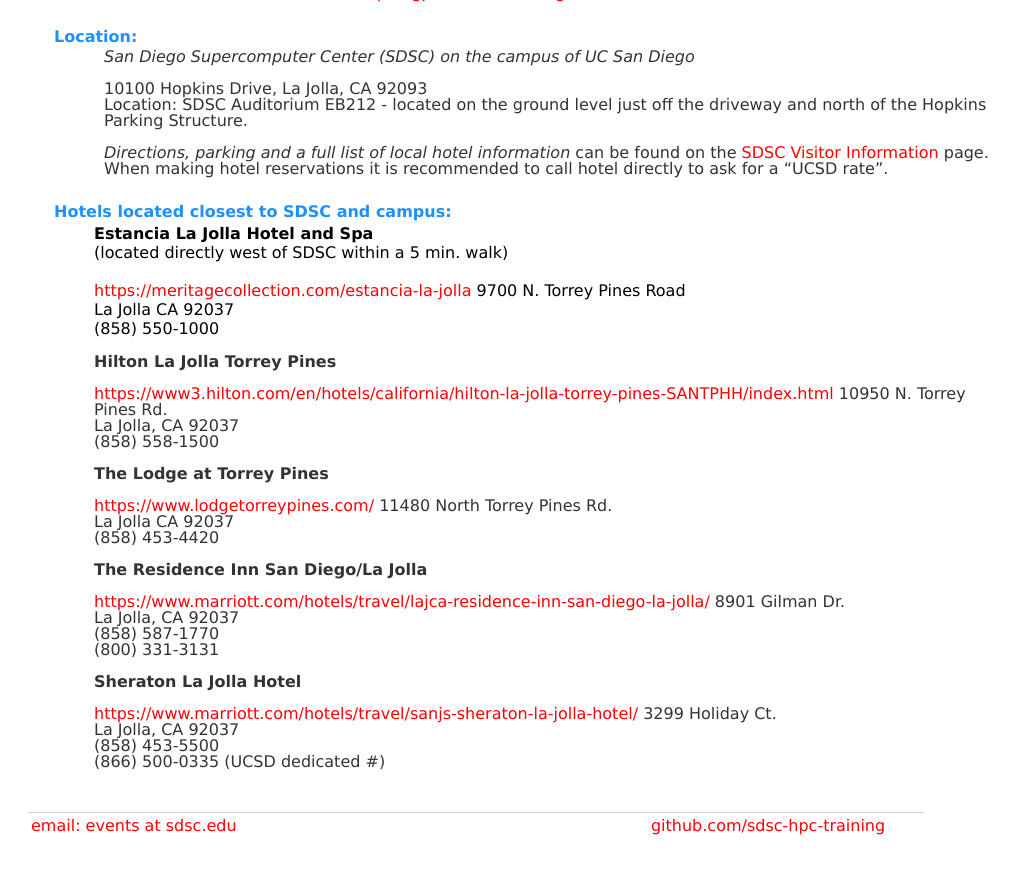
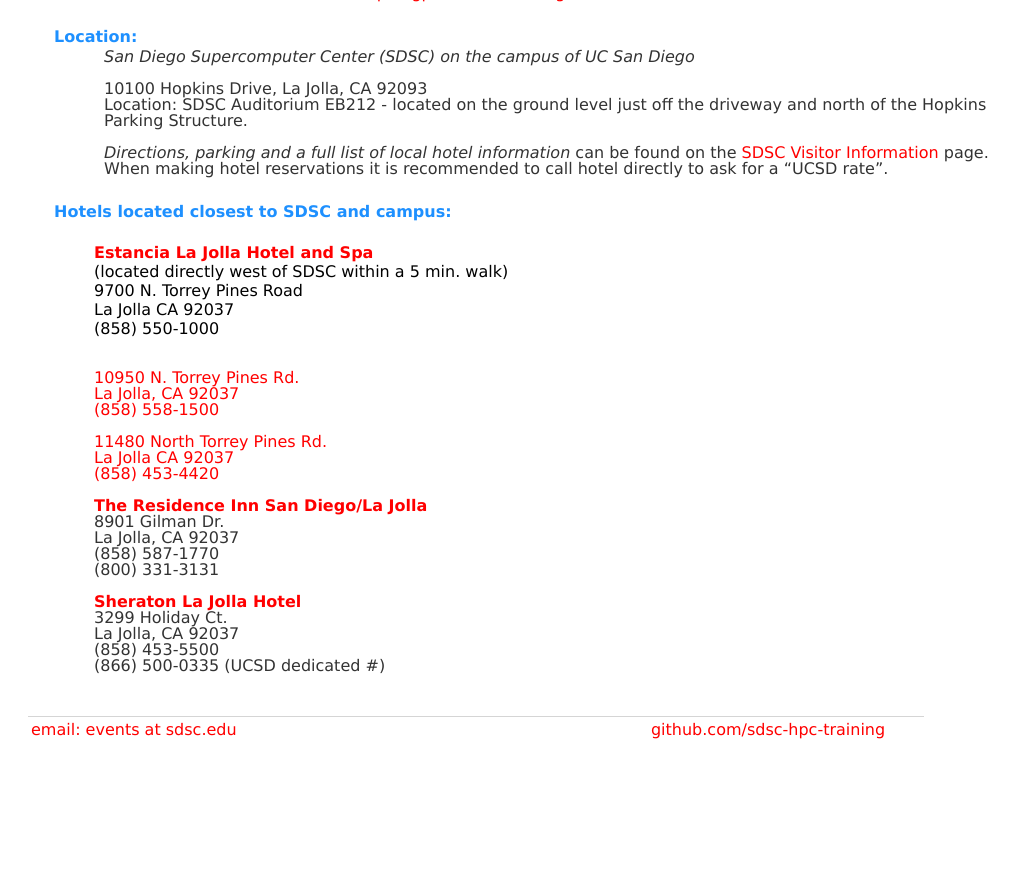
Before and after one commit to sdsc-hpc-training/sdsc-hpc-training.github.io, a Jekyll site: the page built from gpuhackathon/index.html, in a window 1280 px wide and 900 px high, scrolled down 1484 px. Shown: the top 874 px of the window, without its empty margins (164-1183 px from the left). Built offline with Jekyll 4.4.1, drawn with Linux system fonts in a browser that asks for light colours; after the commit the page ends 2288 px from its top, so only the background shows below that.

Commit message:
Update index.html

```diff
--- a/gpuhackathon/index.html
+++ b/gpuhackathon/index.html
@@ -124,41 +124,36 @@
 <tr><td align='left' valign='top'>
   <p> </p>
   <blockquote>
-  <b>Estancia La Jolla Hotel and Spa </b>
+<br><a http="https://meritagecollection.com/estancia-la-jolla"><b>Estancia La Jolla Hotel and Spa</b></a>
   <br class="hoteladdr">
     (located directly west of SDSC within a 5 min. walk)<br>
-    <br><a http="https://meritagecollection.com/estancia-la-jolla">https://meritagecollection.com/estancia-la-jolla</a>
     9700 N. Torrey Pines Road <br>
   La Jolla CA 92037<br>
   (858) 550-1000 	<br>
   </p>
   <p>
-  <b>Hilton La Jolla Torrey Pines</b>
+ <br><a http="https://www3.hilton.com/en/hotels/california/hilton-la-jolla-torrey-pines-SANTPHH/index.html><b>Hilton La Jolla Torrey Pines</b></a>
   <br class="hoteladdr">
-   <br><a http="https://www3.hilton.com/en/hotels/california/hilton-la-jolla-torrey-pines-SANTPHH/index.html">https://www3.hilton.com/en/hotels/california/hilton-la-jolla-torrey-pines-SANTPHH/index.html</a>
-    10950 N. Torrey Pines Rd.<br>
-  La Jolla, CA 92037<br>
+   10950 N. Torrey Pines Rd. <br>
+   La Jolla, CA 92037<br>
   (858) 558-1500<br>
   </p>
   <p>
-  <b>The Lodge at Torrey Pines</b>
+   <a http="https://www.lodgetorreypines.com/><b>The Lodge at Torrey Pines</b></a>
   <br class="hoteladdr">
-    <br><a http="https://www.lodgetorreypines.com/">https://www.lodgetorreypines.com/</a>
     11480 North Torrey Pines Rd.<br>
     La Jolla CA 92037<br>
     (858) 453-4420<br>
  <p>
-  <b>The Residence Inn San Diego/La Jolla</b>
+ <a http=" https://www.marriott.com/hotels/travel/lajca-residence-inn-san-diego-la-jolla/"><b>The Residence Inn San Diego/La Jolla</b></a>
   <br class="hoteladdr">
-    <br><a http=" https://www.marriott.com/hotels/travel/lajca-residence-inn-san-diego-la-jolla/"> https://www.marriott.com/hotels/travel/lajca-residence-inn-san-diego-la-jolla/</a>
   8901 Gilman Dr.<br>
   La Jolla, CA 92037<br>
   (858) 587-1770<br>
   (800) 331-3131<br>
   <p>
-  <b>Sheraton La Jolla Hotel</b>
+  <a http="https://www.marriott.com/hotels/travel/sanjs-sheraton-la-jolla-hotel/"><b>Sheraton La Jolla Hotel</b></a>
   <br class="hoteladdr">
-    <br><a http="https://www.marriott.com/hotels/travel/sanjs-sheraton-la-jolla-hotel/">https://www.marriott.com/hotels/travel/sanjs-sheraton-la-jolla-hotel/</a>
     3299 Holiday Ct.<br>
   La Jolla, CA 92037<br>
   (858) 453-5500<br>
```
